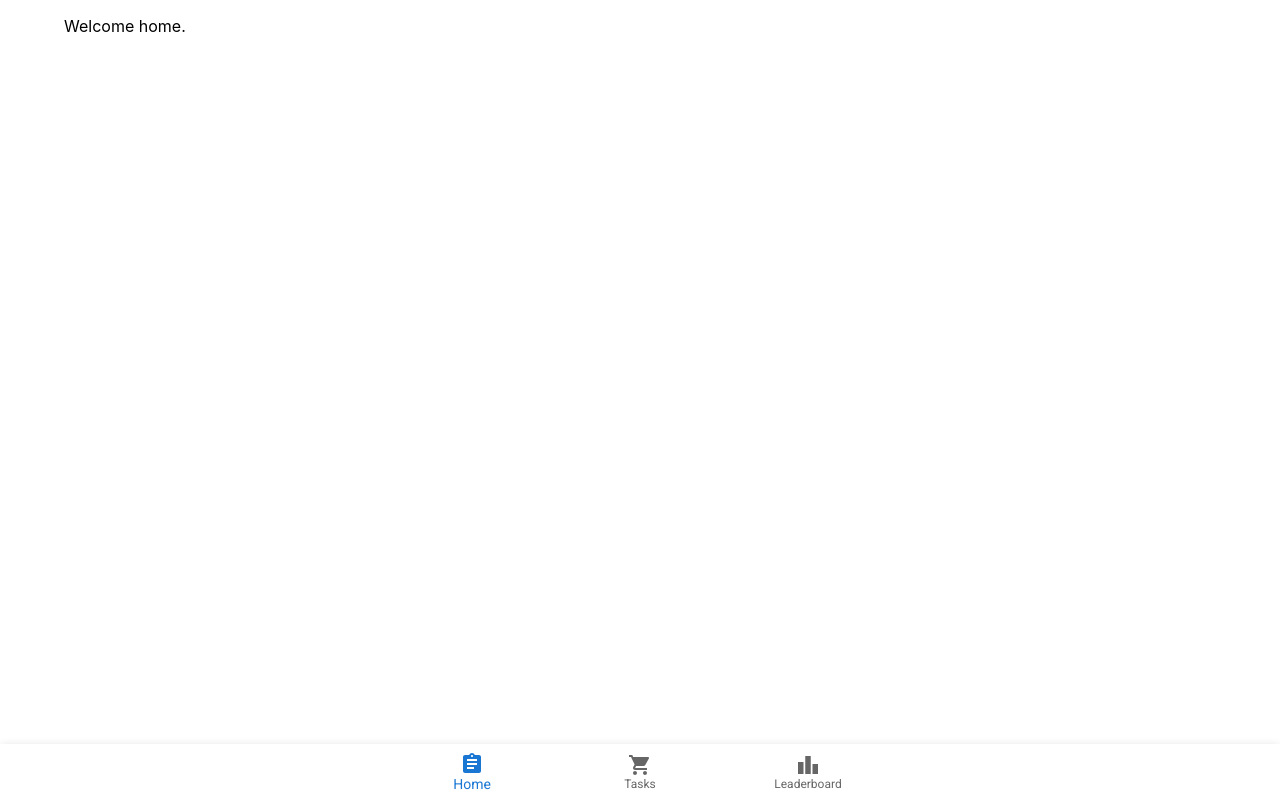
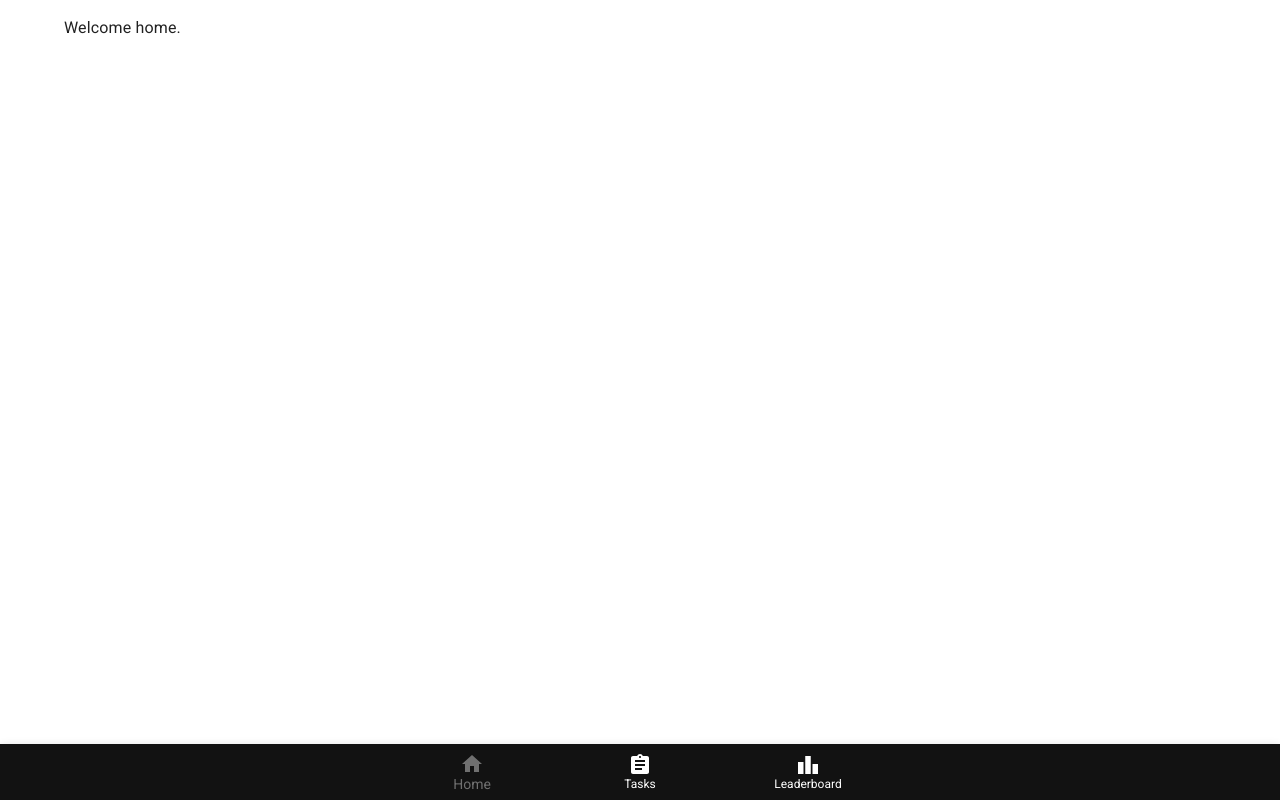
Before and after one commit to Tethik/react-ts-mui-mobile-starter, a React (Create React App) app: page / in a window 1280 px wide. Built offline with nearby package versions, Linux system fonts and the light colour scheme.

Commit message:
add default theme (can be used to add darkmode) + customize navbar to be black

```diff
--- a/src/App.tsx
+++ b/src/App.tsx
@@ -1,4 +1,4 @@
-import { Box, Paper } from "@mui/material";
+import { Box, createTheme, CssBaseline, Paper, ThemeProvider } from "@mui/material";
 import { BrowserRouter, Route, Routes } from "react-router-dom";
 import "./App.css";
 import { HomePage } from "./HomePage";
@@ -6,8 +6,16 @@ import { Leaderboard } from "./Leaderboard";
 import { Navbar } from "./Navbar";
 import { SampleListPage } from "./SampleListPage";
 
+const theme = createTheme({
+  palette: {
+    mode: "light", // dark for darkmode
+  },
+});
+
 function App() {
   return (
+    <ThemeProvider theme={theme}>
+      <CssBaseline />
       <Box>
         <BrowserRouter>
           <Routes>
@@ -26,6 +34,7 @@ function App() {
           </Paper>
         </BrowserRouter>
       </Box>
+    </ThemeProvider>
   );
 }
 
--- a/src/Navbar.tsx
+++ b/src/Navbar.tsx
@@ -1,8 +1,21 @@
 import AssignmentIcon from "@mui/icons-material/Assignment";
+import HomeIcon from "@mui/icons-material/Home";
 import LeaderboardIcon from "@mui/icons-material/Leaderboard";
-import LocalGroceryStoreIcon from "@mui/icons-material/LocalGroceryStore";
 import { BottomNavigation, BottomNavigationAction } from "@mui/material";
 import { useLocation, useNavigate } from "react-router-dom";
+
+const buttonSx = {
+  color: "#ffffff",
+  ":active": {
+    color: "#fff",
+  },
+  ":hover": {
+    color: "rgba(255, 255, 255, 0.16)",
+  },
+  "&.Mui-selected": {
+    color: "rgba(255, 255, 255, 0.40)",
+  },
+};
 
 export function Navbar() {
   const location = useLocation();
@@ -15,10 +28,14 @@ export function Navbar() {
       onChange={(event, newValue) => {
         navigate(newValue);
       }}
+      sx={{
+        bgcolor: "#121212",
+      }}
     >
-      <BottomNavigationAction label="Home" icon={<AssignmentIcon />} value="/" />
-      <BottomNavigationAction label="Tasks" icon={<LocalGroceryStoreIcon />} value="/tasks" />
-      <BottomNavigationAction label="Leaderboard" icon={<LeaderboardIcon />} value="/leaderboard" />
+      {/* Find icons here: https://mui.com/material-ui/material-icons/ */}
+      <BottomNavigationAction label="Home" icon={<HomeIcon />} value="/" sx={buttonSx} />
+      <BottomNavigationAction label="Tasks" icon={<AssignmentIcon />} value="/tasks" sx={buttonSx} />
+      <BottomNavigationAction label="Leaderboard" icon={<LeaderboardIcon />} value="/leaderboard" sx={buttonSx} />
     </BottomNavigation>
   );
 }
```
Lines whose indentation alone changed are shown as unchanged.
